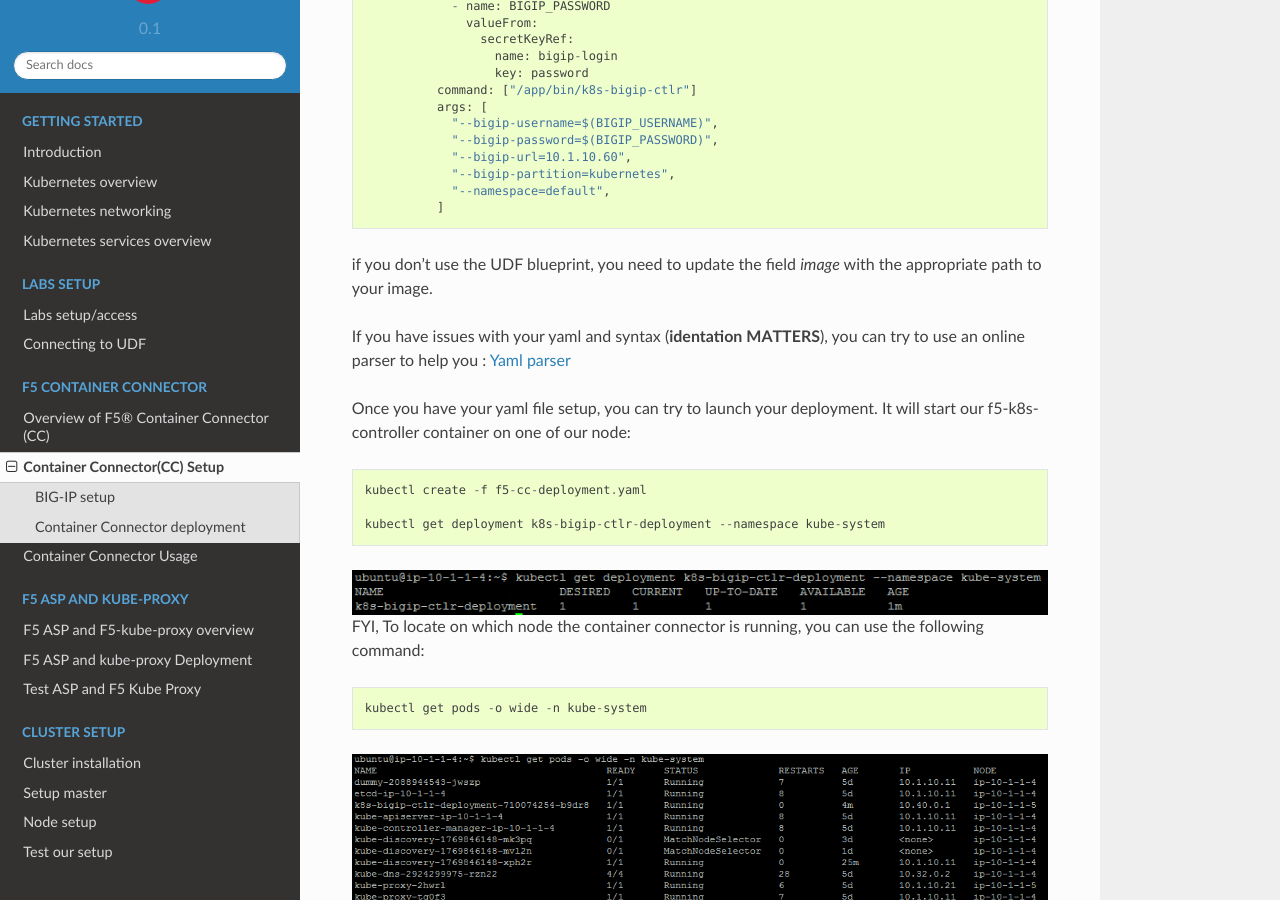
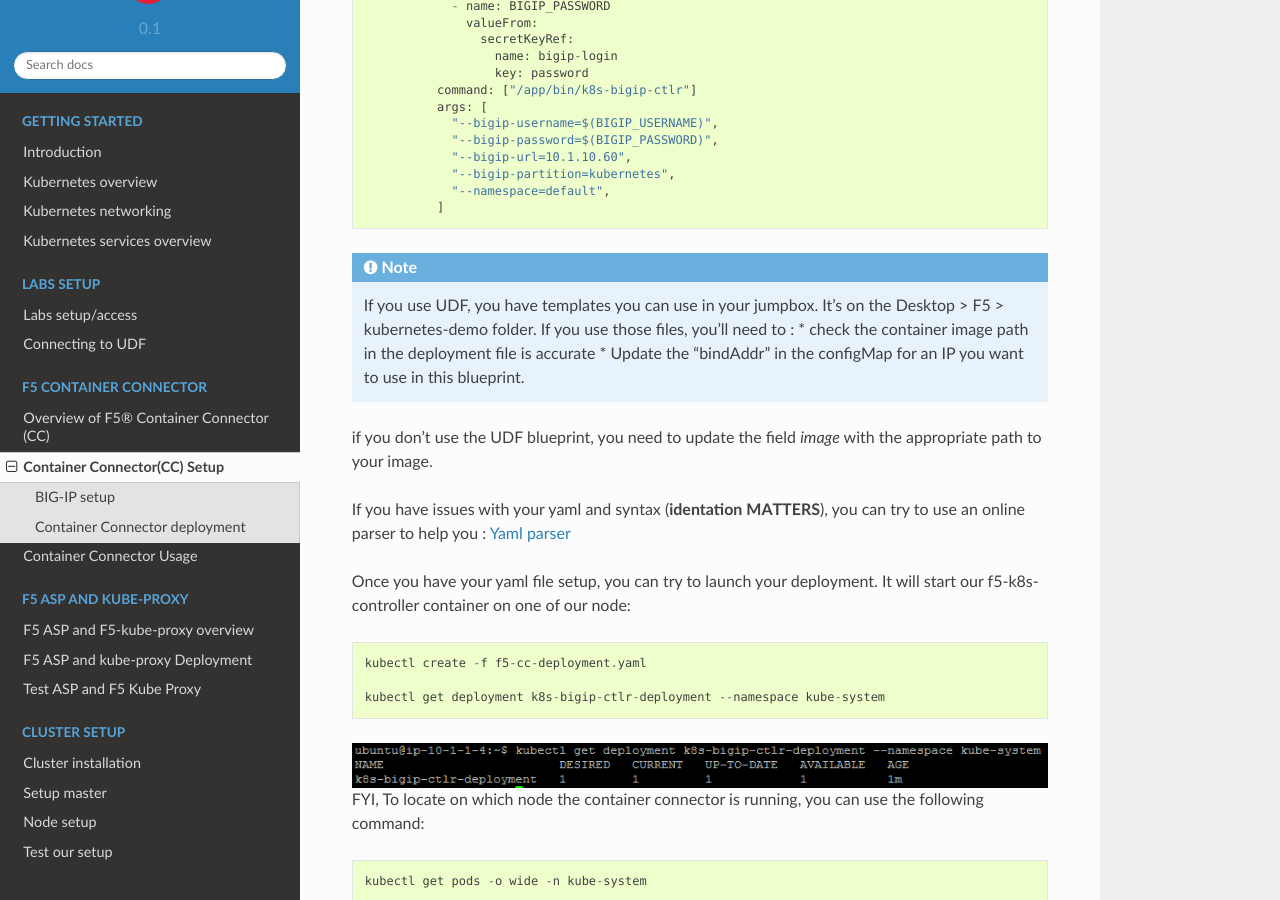
Before and after one commit to f5devcentral/f5-101-lab-kubernetes, a Sphinx documentation site: the page built from docs/f5-container-connector/f5-container-connector-installation.rst, in a window 1280 px wide and 900 px high, scrolled down 2949 px. Built offline with Sphinx 7.4.7 and the Read the Docs theme 2.0.0, drawn with Linux system fonts in a browser that asks for light colours.

```diff
--- a/docs/f5-container-connector/f5-container-connector-installation.rst
+++ b/docs/f5-container-connector/f5-container-connector-installation.rst
@@ -108,6 +108,12 @@
 	            "--namespace=default",
 	          ]
 
+.. Note::
+
+	If you use UDF, you have templates you can use in your jumpbox. It's on the Desktop > F5 > kubernetes-demo folder. If you use those files, you'll need to :
+	* check the container image path in the deployment file is accurate
+	* Update the "bindAddr" in the configMap for an IP you want to use in this blueprint.
+
 if you don't use the UDF blueprint, you need to update the field *image* with the appropriate path to your image.
 
 If you have issues with your yaml and syntax (**identation MATTERS**), you can try to use an online parser to help you : `Yaml parser <http://www.yamllint.com/>`_
--- a/docs/f5-container-connector/f5-container-connector-usage.rst
+++ b/docs/f5-container-connector/f5-container-connector-usage.rst
@@ -98,8 +98,8 @@
 .. Note::
 
 	If you use UDF, you have templates you can use in your jumpbox. It's on the Desktop > F5 > kubernetes-demo folder. If you use those files, you'll need to :
-	* Update the container image path in the deployment file
-	* Update the "bindAddr" in the configMap for an IP you can use in this blueprint.
+	* check the container image path in the deployment file is accurate
+	* Update the "bindAddr" in the configMap for an IP you want to use in this blueprint.
 
 We can now launch our application :
 
```
